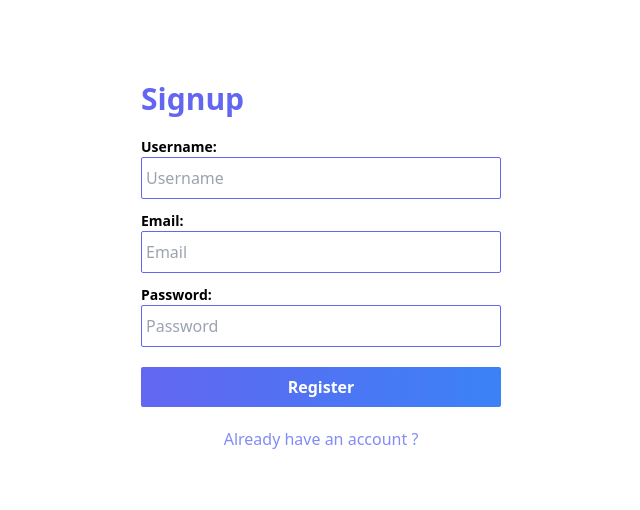
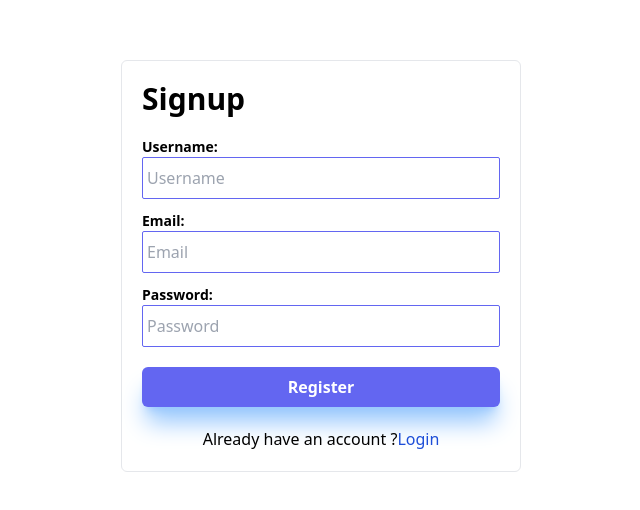
Before and after one commit to Rakesh-99/mern-stack-reminder-frontend, a React (Create React App) app: page /signup in a window 1280 px wide. Shown: the part 134-644 px from the top of the page, without its empty margins (319-959 px from the left). Built offline with nearby package versions, Linux system fonts and the light colour scheme.

Commit message:
Ui enhancemnt

```diff
--- a/src/Components/Login/Login.jsx
+++ b/src/Components/Login/Login.jsx
@@ -6,6 +6,8 @@ import { useNavigate } from 'react-router-dom'
 import Navbar from '../NavBar/NavBar'
 
 const Login = () => {
+
+  const [loading, setLoading] = useState(false);
 
   const navigate = useNavigate()
 
@@ -46,10 +48,12 @@ const Login = () => {
       return false
     } else {
 
+      setLoading(true);
       axios
         .post('https://reminder-backend-8ll6.onrender.com/login', loginInfo)
         .then(res => {
           if (res.status === 200) {
+            setLoading(false);
 
             sessionStorage.setItem(
               'accessToken',
@@ -63,11 +67,11 @@ const Login = () => {
 
             sessionStorage.setItem('username', res.data.username);
             sessionStorage.setItem('email', res.data.email)
-            setLoginInfo({ email: '', password: '' })
             navigate('/');
           }
         })
         .catch(err => {
+          setLoading(false);
           toast.error(err.response.data.res);
         })
     }
@@ -94,7 +98,7 @@ const Login = () => {
           <input
             type='text'
             placeholder='Email'
-            className='border text-green-400  outline-none  py-2 px-1 rounded-sm'
+            className='border text-green-400  outline-none  py-2 px-2 rounded-sm'
             autoComplete='off'
             onChange={inputChangeHandle}
             name='email'
@@ -117,18 +121,18 @@ const Login = () => {
         </div>
 
         <button
-          className='bg-gradient-to-r from-green-500 to-green-700 text-white py-1 px-2 mt-5  rounded-sm font-semibold active:bg-blue-900'
+          className='bg-green-700 text-white py-2  mt-5  rounded-md shadow-xl shadow-green-300 font-semibold active:bg-blue-900'
           onClick={login}
         >
-          Login
+          {loading === true ? <p className='font-semibold'>Please wait</p> : <p>Login</p>}
         </button>
         <div className='flex justify-center mt-5'>
           <Link
             to={'/signup'}
-            className='text-green-500 font-lg text-base hover:underline active:text-green-900'
+            className=' font-lg text-base active:text-green-900'
           >
             <span>Dont have an account ? </span>
-            <span>Create one</span>
+            <span className='text-blue-700 hover:underline'>Create one</span>
           </Link>
         </div>
       </form>
--- a/src/Components/NavBar/NavBar.jsx
+++ b/src/Components/NavBar/NavBar.jsx
@@ -23,7 +23,7 @@ const Navbar = () => {
         sessionStorage.removeItem('username');
         sessionStorage.removeItem('email');
         alert('You have been logged out successfully')
-        navigate('/blog');
+        navigate('/');
     }
 
 
--- a/src/Components/Signup/Signup.jsx
+++ b/src/Components/Signup/Signup.jsx
@@ -10,6 +10,8 @@ import { toast } from 'react-toastify'
 
 
 const Signup = () => {
+
+  const [loading, setLoading] = useState(false);
 
   const navigate = useNavigate()
 
@@ -68,20 +70,24 @@ const Signup = () => {
       toast.error('Password can not be less than 6 char')
       return false
     } else {
+      setLoading(true);
       axios
         .post('https://reminder-backend-8ll6.onrender.com/signup', signupInfo)
         .then(res => {
           if (res.status === 200) {
+            setLoading(false);
 
             toast.success('OTP has been sent to your mail');
-            setTimeout(() => {
-              navigate('/otpVerify', { state: { email: signupInfo.email } });
-            }, 3000);
+
+            navigate('/otpVerify', { state: { email: signupInfo.email } });
+
           }
         }).catch((err) => {
+          setLoading(false);
           toast.error(err.response.data.res);
         })
         .catch(err => {
+          setLoading(false);
           toast.error('Something went wrong, Please try again later');
         });
     }
@@ -94,10 +100,10 @@ const Signup = () => {
 
       <form
         action=''
-        className='flex flex-col w-[400px]  rounded-md px-5 py-5'
+        className='flex flex-col w-[400px] border  rounded-md px-5 py-5'
       >
         <div className='titile'>
-          <h1 className='text-3xl text-indigo-500 font-semibold mb-5'>Signup</h1>
+          <h1 className='text-3xl  font-semibold mb-5'>Signup</h1>
         </div>
 
 
@@ -109,7 +115,7 @@ const Signup = () => {
           <input
             type='text'
             placeholder='Username'
-            className='border border-indigo-500 outline-none py-2 px-1  rounded-sm   text-indigo-300'
+            className='border border-indigo-500 outline-none py-2 px-1  rounded-sm'
             autoComplete='off'
             onChange={inputChangeHandle}
             name='username'
@@ -125,7 +131,7 @@ const Signup = () => {
           <input
             type='text'
             placeholder='Email'
-            className='border border-indigo-500 outline-none  py-2 px-1 rounded-sm   text-indigo-300 '
+            className='border border-indigo-500 outline-none  py-2 px-1 rounded-sm  '
             autoComplete='off'
             onChange={inputChangeHandle}
             name='email'
@@ -141,7 +147,7 @@ const Signup = () => {
           <input
             type='password'
             placeholder='Password'
-            className='border border-indigo-500 outline-none py-2 px-1 rounded-sm  text-indigo-300 '
+            className='border border-indigo-500 outline-none py-2 px-1 rounded-sm  '
             onChange={inputChangeHandle}
             name='password'
             value={signupInfo.password}
@@ -149,19 +155,20 @@ const Signup = () => {
         </div>
 
         <button
-          className='bg-gradient-to-r from-indigo-500 to-blue-500 text-white py-2 px-2 mt-5  rounded-sm font-semibold active:bg-green-600'
+          className='bg-indigo-500 text-white py-2 px-2 mt-5  shadow-xl shadow-blue-300 rounded-md font-semibold active:bg-indigo-800'
           onClick={register}
         >
-          Register
+          {loading === true ? <p className='font-bold'>Registering user...</p> : <>Register</>}
         </button>
 
 
         <div className='flex justify-center mt-5'>
           <Link
             to={'/login'}
-            className=' text-indigo-400  font-lg text-base t hover:underline active:text-green-600'
+            className='font-lg text-base'
           >
             Already have an account ?
+            <span className='text-blue-700 hover:underline '>Login</span>
           </Link>
         </div>
       </form>
--- a/src/Components/otpVerify/OtpVerify.jsx
+++ b/src/Components/otpVerify/OtpVerify.jsx
@@ -6,6 +6,8 @@ import { useLocation, useNavigate } from 'react-router-dom';
 
 
 const OtpVerify = () => {
+
+    const [loading, setLoading] = useState(false);
 
     const navigate = useNavigate();
 
@@ -30,22 +32,27 @@ const OtpVerify = () => {
         const email = location.state.email; // Get email from location state
 
         // Make the API call to verify the OTP
+        setLoading(true);
         axios
             .post(' https://reminder-backend-8ll6.onrender.com/otpverify', { email, emailToken: otp })
             .then((res) => {
                 console.log(res.data);
                 if (res.status === 200) {
+                    setLoading(false);
                     toast.success('You have been verified');
 
                     setTimeout(() => {
                         navigate('/login');
                     }, 1000);
 
-                } else if (res.status === 404) {
-                    toast.error('Invalid OTP entered');
+                } else if (res.status === 400 || res.status === 404) {
+                    setLoading(false);
+                    toast.error('Invalid otp');
                 }
+
             })
             .catch((err) => {
+                setLoading(false);
                 console.log(err);
             });
 
@@ -53,7 +60,7 @@ const OtpVerify = () => {
 
     return (
         <>
-            <div className="w-full h-screen bg-gray-800 flex flex-col justify-center items-center space-y-3">
+            <div className="w-full h-screen bg-slate-200 flex flex-col justify-center items-center space-y-3">
                 <input
                     type="text"
                     placeholder="Enter OTP"
@@ -64,10 +71,10 @@ const OtpVerify = () => {
                 />
 
                 <button
-                    className="bg-blue-500 text-white font-semibold w-72 py-1 px-3 rounded-sm active:bg-blue-700 "
+                    className="bg-blue-700 text-white font-semibold w-32 py-1 transition-all rounded-md px-3 active:bg-blue-400 "
                     onClick={otpHandle}
                 >
-                    Submit
+                    {loading === true ? <p className='font-semibold transition-all'>Verifying user</p> : <p>Submit</p>}
                 </button>
             </div>
         </>
```
